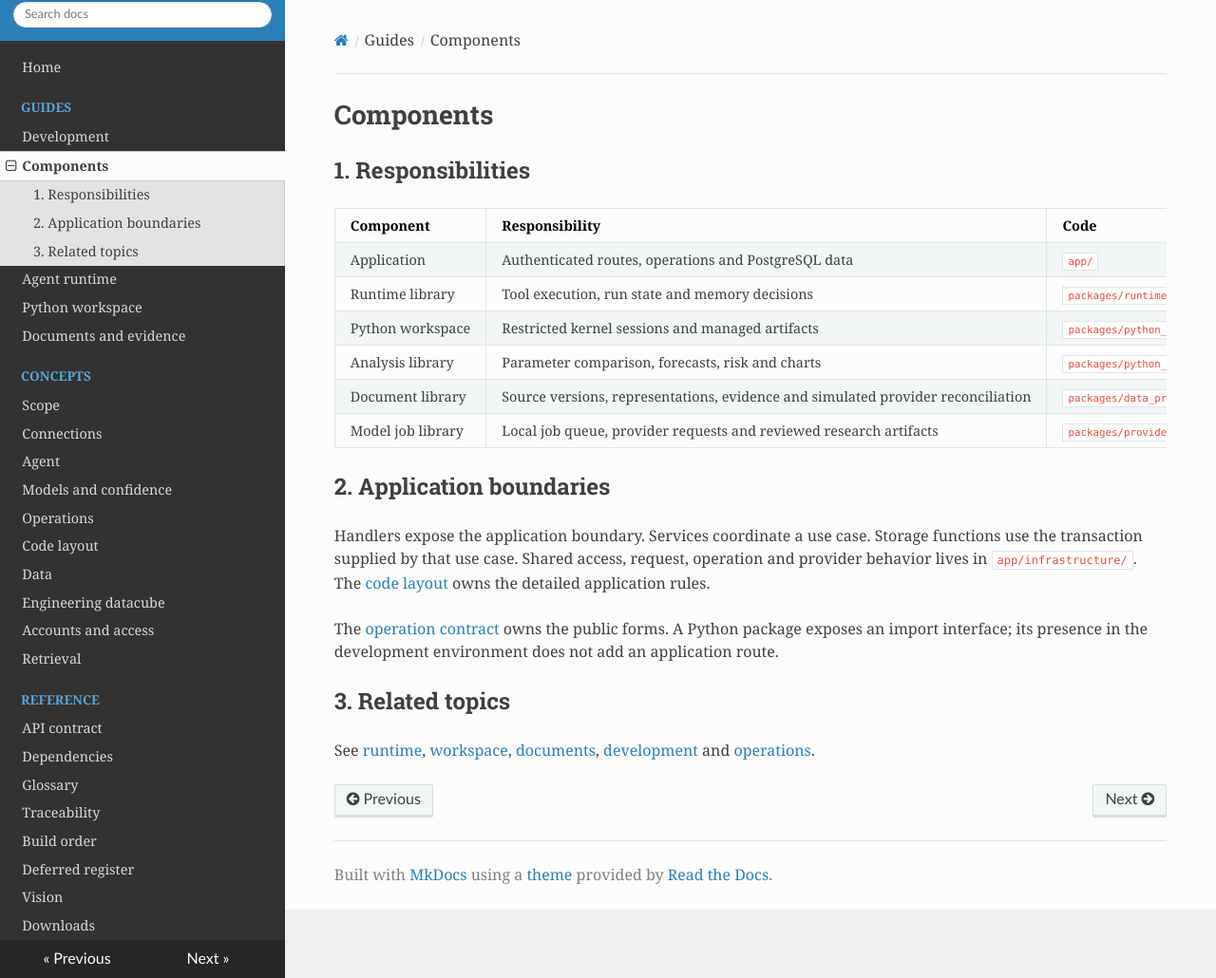
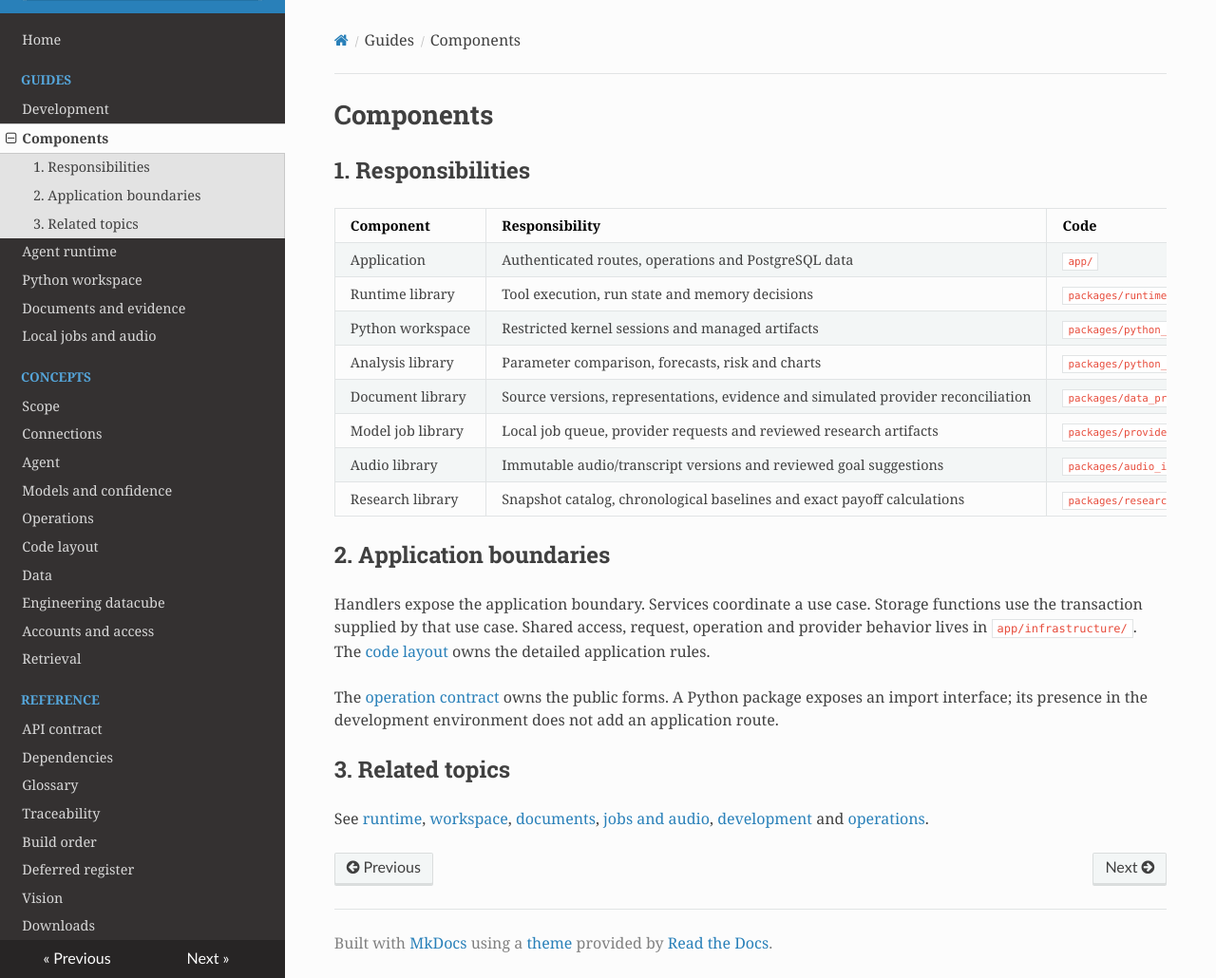
Before and after one commit to mchdeore/CRAFT, an MkDocs documentation site: the page built from docs/wiki/components.md, in a window 1280 px wide and 1030 px high. Shown: the whole window at 95% size. Built offline with MkDocs 1.6.1, drawn with Linux system fonts in a browser that asks for light colours; nearby versions of some CDN libraries.

Commit message:
Document local jobs audio and research

```diff
--- a/docs/wiki/components.md
+++ b/docs/wiki/components.md
@@ -10,6 +10,8 @@
 | Analysis library | Parameter comparison, forecasts, risk and charts | `packages/python_workspace/src/craft_analysis/` |
 | Document library | Source versions, representations, evidence and simulated provider reconciliation | `packages/data_provider/` |
 | Model job library | Local job queue, provider requests and reviewed research artifacts | `packages/provider_fleet/` |
+| Audio library | Immutable audio/transcript versions and reviewed goal suggestions | `packages/audio_inbox/` |
+| Research library | Snapshot catalog, chronological baselines and exact payoff calculations | `packages/research_data/` |
 
 ## 2. Application boundaries
 
@@ -19,4 +21,4 @@
 
 ## 3. Related topics
 
-See [runtime](runtime.md), [workspace](python.md), [documents](documents.md), [development](development.md) and [operations](../spec/05-operations-and-logging.md).
+See [runtime](runtime.md), [workspace](python.md), [documents](documents.md), [jobs and audio](jobs-and-audio.md), [development](development.md) and [operations](../spec/05-operations-and-logging.md).
--- a/mkdocs.yml
+++ b/mkdocs.yml
@@ -13,6 +13,7 @@
       - Agent runtime: wiki/runtime.md
       - Python workspace: wiki/python.md
       - Documents and evidence: wiki/documents.md
+      - Local jobs and audio: wiki/jobs-and-audio.md
   - Concepts:
       - Scope: spec/01-scope.md
       - Connections: spec/02-connections.md
```
Also changed, not shown: docs/index.md (+1 -0 lines), docs/wiki/jobs-and-audio.md (added, +27 -0 lines).
